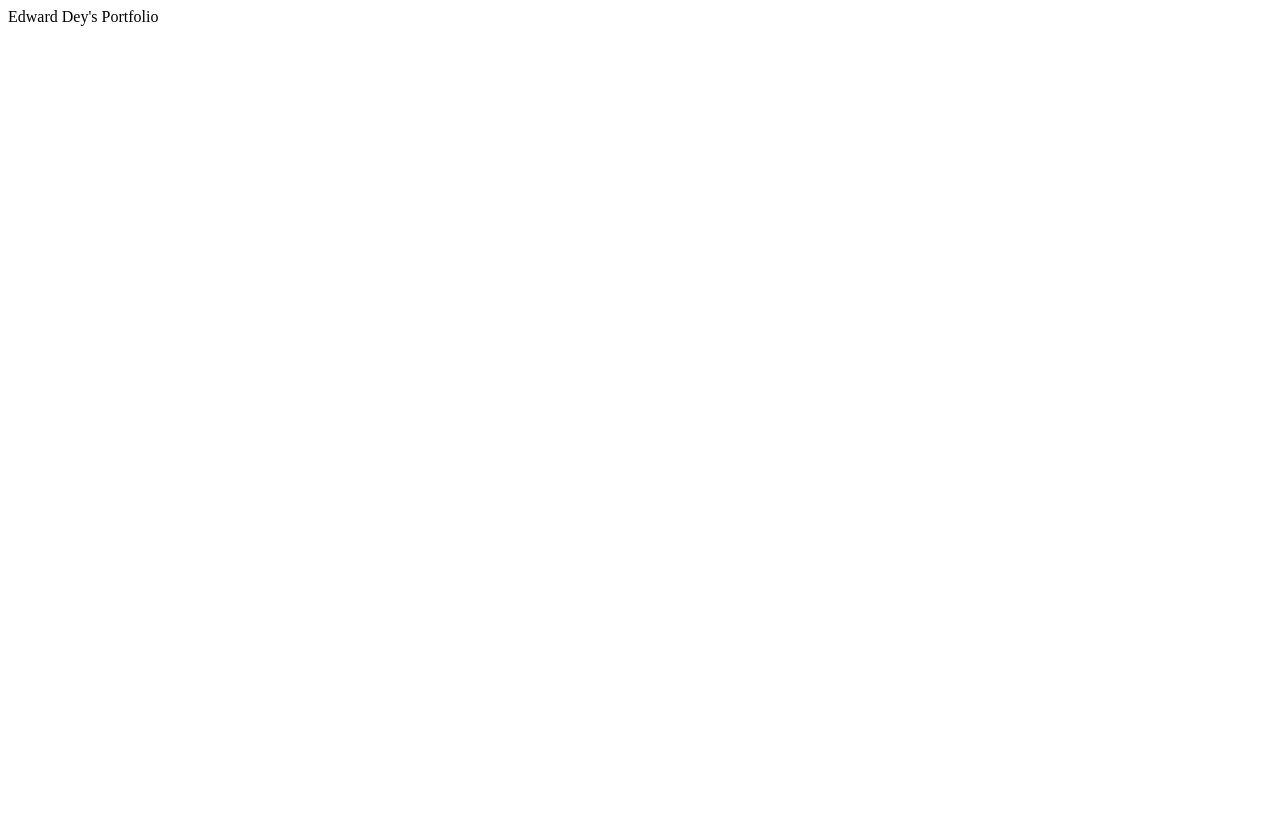
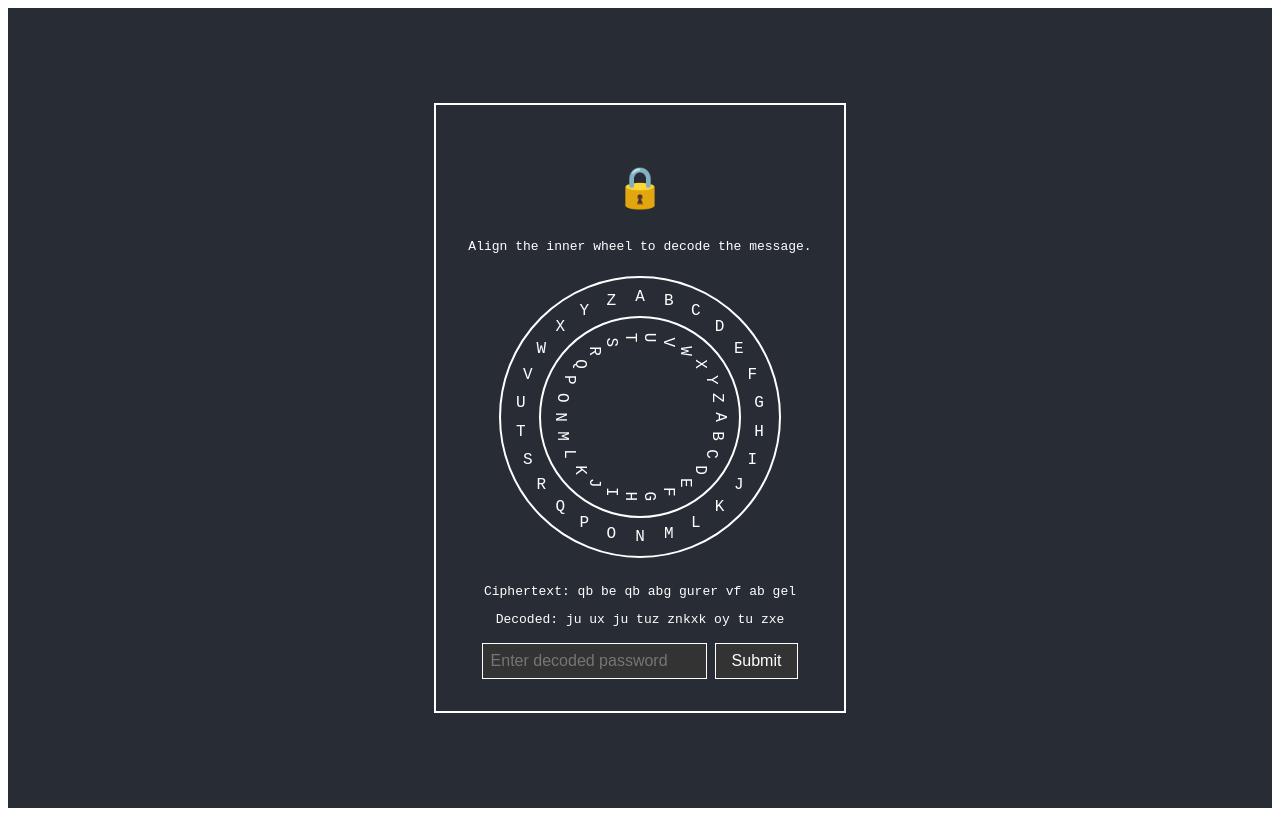
Before and after one commit to DeyNgn/Portfolio, a Next.js app: page / in a window 1280 px wide. Built offline with nearby package versions, Linux system fonts and the light colour scheme.

Commit message:
cipher lock implemented

```diff
--- a/app/page.tsx
+++ b/app/page.tsx
@@ -1,7 +1,108 @@
+'use client';
+import { useState, useEffect } from 'react';
+import { useRouter } from 'next/navigation';
+import CipherWheel from '../components/CipherWheel';
+
 export default function Home() {
+  const [rotation, setRotation] = useState(0);
+  const [decoded, setDecoded] = useState('');
+  const [input, setInput] = useState('');
+  const router = useRouter();
+
+  const secret = 'do or do not there is no try';
+  const shift = 13; // A fixed shift for the puzzle
+
+  const caesarShift = (text: string, shift: number) => {
+    return text
+      .split('')
+      .map((char) => {
+        if (char.match(/[a-z]/i)) {
+          const code = char.charCodeAt(0);
+          const isUpperCase = char === char.toUpperCase();
+          // JavaScript's % operator can be negative, so we add 26 and take modulo again.
+          const positiveShift = (shift % 26 + 26) % 26;
+          const shiftedCode =
+            isUpperCase
+              ? ((code - 65 + positiveShift) % 26) + 65
+              : ((code - 97 + positiveShift) % 26) + 97;
+          return String.fromCharCode(shiftedCode);
+        }
+        return char;
+      })
+      .join('');
+  };
+
+  const ciphertext = caesarShift(secret, shift);
+
+  useEffect(() => {
+    const visualRotation = rotation + 90;
+    const currentShift = Math.round(visualRotation / (360 / 26));
+    const decodedText = caesarShift(ciphertext, -currentShift);
+    setDecoded(decodedText);
+  }, [rotation, ciphertext]);
+
+  const handleSubmit = (e: React.FormEvent) => {
+    e.preventDefault();
+    if (input.toLowerCase() === secret) {
+      router.push('/portfolio');
+    }
+  };
+
   return (
-    <main>
-      <div>Edward Dey's Portfolio</div>
+    <main
+      style={{
+        backgroundColor: '#282c34',
+        color: 'white',
+        minHeight: '100vh',
+        display: 'flex',
+        flexDirection: 'column',
+        alignItems: 'center',
+        justifyContent: 'center',
+        fontFamily: 'monospace',
+      }}
+    >
+      <div style={{ textAlign: 'center', border: '2px solid white', padding: '2rem', display: 'flex', alignItems: 'center' }}>
+        <div>
+          <h1 style={{ fontSize: '2.5rem' }}>
+            {input.toLowerCase() === secret ? '🔓' : '🔒'}
+          </h1>
+          <p>Align the inner wheel to decode the message.</p>
+          <CipherWheel
+            rotation={rotation}
+            setRotation={setRotation}
+            plaintext={decoded}
+            ciphertext={ciphertext}
+          />
+          <form onSubmit={handleSubmit} style={{ marginTop: '1rem' }}>
+            <input
+              type="text"
+              value={input}
+              onChange={(e) => setInput(e.target.value)}
+              placeholder="Enter decoded password"
+              style={{
+                padding: '0.5rem',
+                fontSize: '1rem',
+                backgroundColor: '#333',
+                color: 'white',
+                border: '1px solid white',
+              }}
+            />
+            <button
+              type="submit"
+              style={{
+                padding: '0.5rem 1rem',
+                fontSize: '1rem',
+                backgroundColor: '#333',
+                color: 'white',
+                border: '1px solid white',
+                marginLeft: '0.5rem',
+              }}
+            >
+              Submit
+            </button>
+          </form>
+        </div>
+      </div>
     </main>
   );
 }
--- /dev/null
+++ b/components/CipherWheel.tsx
@@ -0,0 +1,113 @@
+"use client";
+import { useState, useRef } from "react";
+
+interface CipherWheelProps {
+  rotation: number;
+  setRotation: (rotation: number) => void;
+  plaintext: string;
+  ciphertext: string;
+}
+
+const CipherWheel: React.FC<CipherWheelProps> = ({
+  rotation,
+  setRotation,
+  plaintext,
+  ciphertext,
+}) => {
+  const [isDragging, setIsDragging] = useState(false);
+  const wheelRef = useRef<SVGSVGElement>(null);
+
+  const handleMouseDown = () => {
+    setIsDragging(true);
+  };
+
+  const handleMouseUp = () => {
+    setIsDragging(false);
+  };
+
+  const handleMouseLeave = () => {
+    setIsDragging(false);
+  }
+
+  const handleMouseMove = (
+    e: React.MouseEvent<SVGSVGElement, MouseEvent>
+  ) => {
+    if (isDragging && wheelRef.current) {
+      const rect = wheelRef.current.getBoundingClientRect();
+      const centerX = rect.left + rect.width / 2;
+      const centerY = rect.top + rect.height / 2;
+      const angle =
+        Math.atan2(e.clientY - centerY, e.clientX - centerX) * (180 / Math.PI);
+      setRotation(angle);
+    }
+  };
+
+  const innerRotationAngle = rotation + 90;
+
+  return (
+    <div className="flex flex-col items-center justify-center">
+      <svg
+        ref={wheelRef}
+        width="300"
+        height="300"
+        viewBox="0 0 300 300"
+        onMouseDown={handleMouseDown}
+        onMouseUp={handleMouseUp}
+        onMouseLeave={handleMouseLeave}
+        onMouseMove={handleMouseMove}
+        className="cursor-pointer select-none"
+      >
+        <circle cx="150" cy="150" r="140" fill="#282c34" stroke="white" strokeWidth="2" />
+        <circle cx="150" cy="150" r="100" fill="#282c34" stroke="white" strokeWidth="2" />
+
+        {Array.from({ length: 26 }, (_, i) => {
+          const angle = (i * 360) / 26 - 90;
+          const x = 150 + 120 * Math.cos(angle * (Math.PI / 180));
+          const y = 150 + 120 * Math.sin(angle * (Math.PI / 180));
+          return (
+            <text
+              key={`outer-${i}`}
+              x={x}
+              y={y}
+              textAnchor="middle"
+              dominantBaseline="middle"
+              fill="white"
+              fontSize="16"
+              style={{ pointerEvents: 'none' }}
+            >
+              {String.fromCharCode(65 + i)}
+            </text>
+          );
+        })}
+
+        <g transform={`rotate(${innerRotationAngle}, 150, 150)`}>
+          {Array.from({ length: 26 }, (_, i) => {
+            const angle = (i * 360) / 26 - 90;
+            const x = 150 + 80 * Math.cos(angle * (Math.PI / 180));
+            const y = 150 + 80 * Math.sin(angle * (Math.PI / 180));
+            return (
+              <text
+                key={`inner-${i}`}
+                x={x}
+                y={y}
+                textAnchor="middle"
+                dominantBaseline="middle"
+                fill="white"
+                fontSize="16"
+                style={{ pointerEvents: 'none' }}
+              >
+                {String.fromCharCode(65 + i)}
+              </text>
+            );
+          })}
+        </g>
+      </svg>
+      <div className="mt-4 text-center">
+        <p className="text-lg">Ciphertext: {ciphertext}</p>
+        <p className="text-lg">Decoded: {plaintext}</p>
+      </div>
+    </div>
+  );
+};
+
+export default CipherWheel;
```
